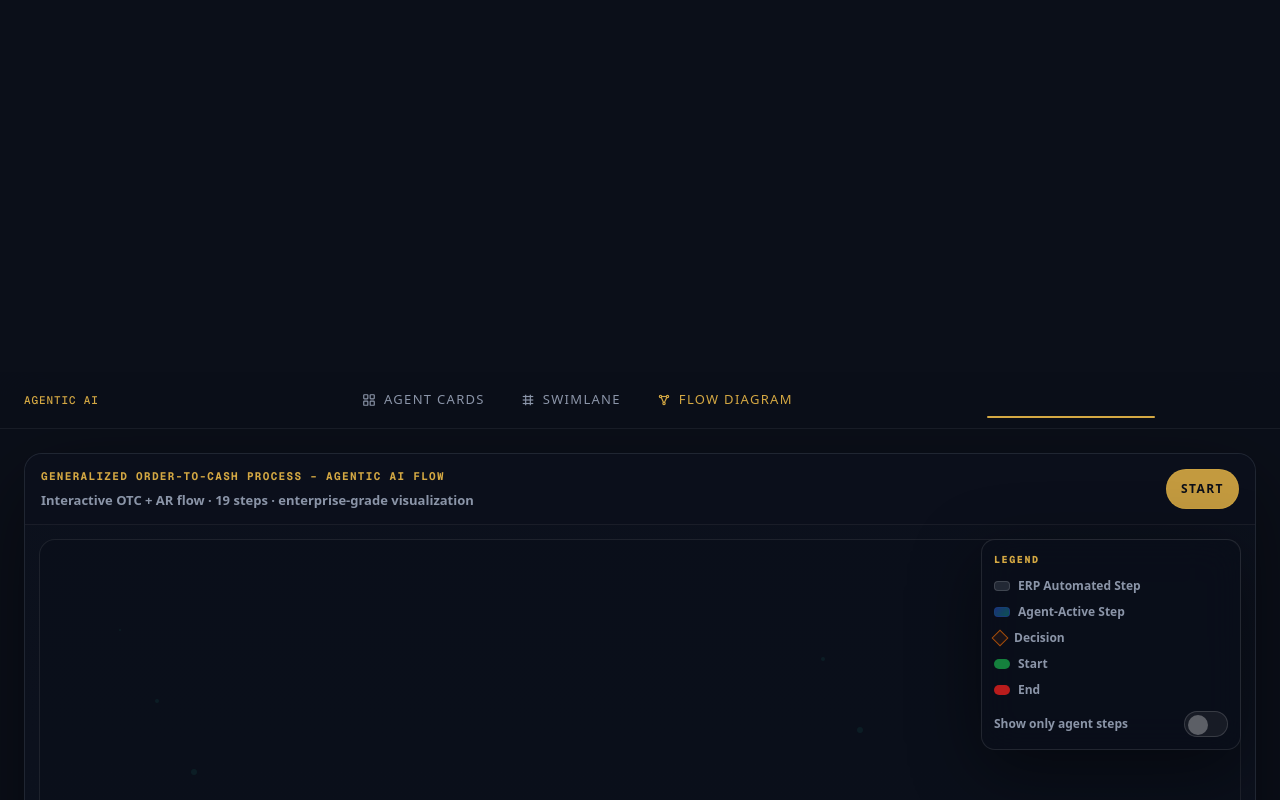
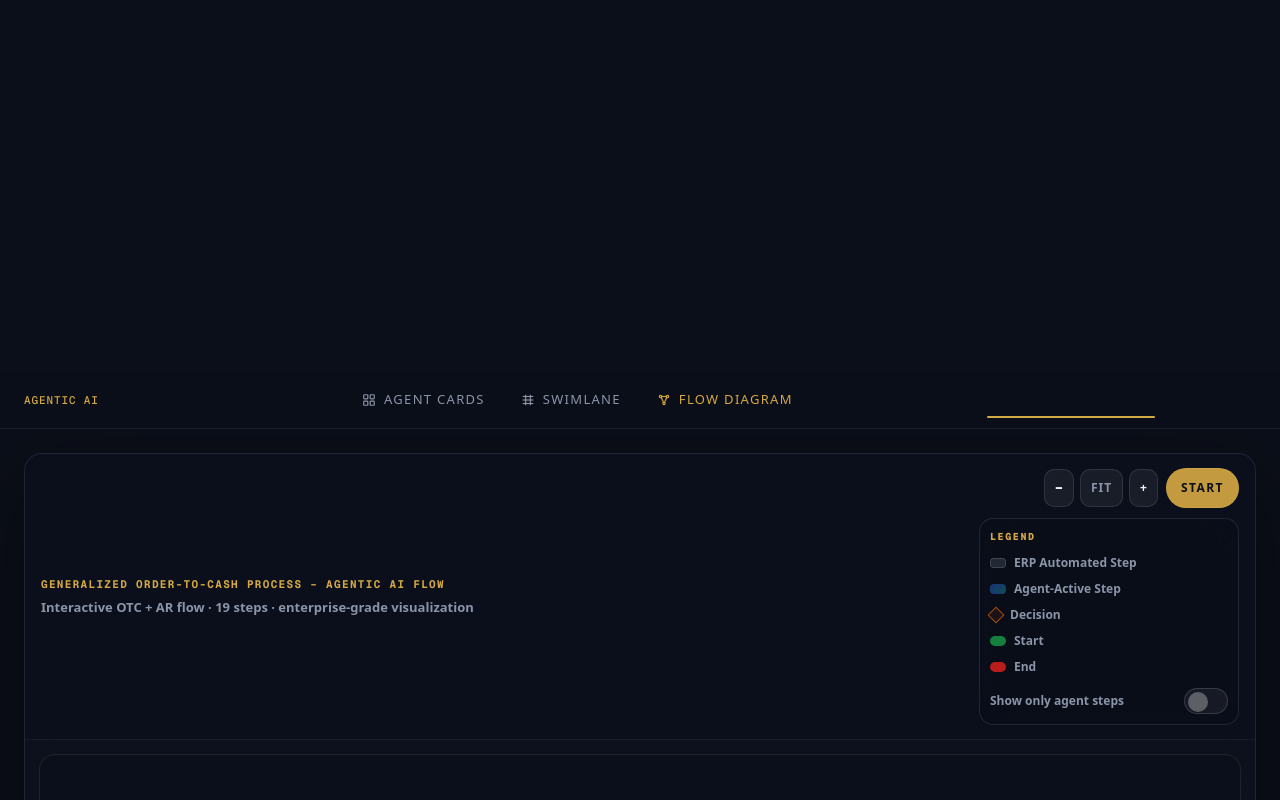
Before and after one commit to kulkid49/Agentic-AR-Flow-Modern, a React (Vite) app: page / in a window 1280 px wide. Both pictures are taken after a click on the button "FLOW DIAGRAM". Shown: the part 428-1228 px from the top of the page. Built offline with nearby package versions, Linux system fonts and the light colour scheme.

Commit message:
Improve flow diagram layout and legend placement

```diff
--- a/src/components/FlowChartView.tsx
+++ b/src/components/FlowChartView.tsx
@@ -41,16 +41,37 @@ type EdgeSpec = {
 };
 
 function pathBetween(from: NodeSpec, to: NodeSpec) {
-  const fx = from.x + from.w / 2;
-  const fy = from.y + from.h;
-  const tx = to.x + to.w / 2;
-  const ty = to.y;
-  const dy = Math.max(40, Math.min(180, (ty - fy) * 0.6));
-  const c1x = fx;
-  const c1y = fy + dy;
-  const c2x = tx;
-  const c2y = ty - dy;
-  return `M ${fx} ${fy} C ${c1x} ${c1y}, ${c2x} ${c2y}, ${tx} ${ty}`;
+  const fromCenterX = from.x + from.w / 2;
+  const fromCenterY = from.y + from.h / 2;
+  const toCenterX = to.x + to.w / 2;
+  const toCenterY = to.y + to.h / 2;
+
+  const dx = toCenterX - fromCenterX;
+  const dy = toCenterY - fromCenterY;
+
+  const fromBottom = { x: fromCenterX, y: from.y + from.h };
+  const fromTop = { x: fromCenterX, y: from.y };
+  const fromLeft = { x: from.x, y: fromCenterY };
+  const fromRight = { x: from.x + from.w, y: fromCenterY };
+
+  const toBottom = { x: toCenterX, y: to.y + to.h };
+  const toTop = { x: toCenterX, y: to.y };
+  const toLeft = { x: to.x, y: toCenterY };
+  const toRight = { x: to.x + to.w, y: toCenterY };
+
+  const mostlyVertical = Math.abs(dy) > Math.abs(dx) * 0.9;
+
+  if (mostlyVertical) {
+    const start = dy >= 0 ? fromBottom : fromTop;
+    const end = dy >= 0 ? toTop : toBottom;
+    const midY = (start.y + end.y) / 2;
+    return `M ${start.x} ${start.y} C ${start.x} ${midY}, ${end.x} ${midY}, ${end.x} ${end.y}`;
+  }
+
+  const start = dx >= 0 ? fromRight : fromLeft;
+  const end = dx >= 0 ? toLeft : toRight;
+  const midX = (start.x + end.x) / 2;
+  return `M ${start.x} ${start.y} C ${midX} ${start.y}, ${midX} ${end.y}, ${end.x} ${end.y}`;
 }
 
 function clipText(s: string, max: number) {
@@ -292,6 +313,7 @@ export default function FlowChartView() {
   const [animating, setAnimating] = useState(false);
   const [typedDone, setTypedDone] = useState(true);
   const [showOnlyAgentSteps, setShowOnlyAgentSteps] = useState(false);
+  const [zoom, setZoom] = useState(0.82);
 
   const steps = FLOW_STEPS;
 
@@ -556,6 +578,12 @@ export default function FlowChartView() {
     return (lastNode?.y ?? 1400) + 120;
   }, [nodesAll]);
 
+  const viewTransform = useMemo(() => {
+    const z = Math.max(0.6, Math.min(1.1, zoom));
+    const dx = (1200 * (1 - z)) / 2;
+    return `translate(${dx} 0) scale(${z})`;
+  }, [zoom]);
+
   return (
     <div className="animate-fadeIn">
       <div className="max-w-[1400px] mx-auto px-4 sm:px-6 pt-6 pb-16">
@@ -596,7 +624,63 @@ export default function FlowChartView() {
               </div>
             </div>
 
+            <div style={{ display: "flex", flexDirection: "column", alignItems: "flex-end", gap: "10px" }}>
               <div className="flex items-center gap-2">
+                <div className="flex items-center gap-1.5">
+                  <button
+                    type="button"
+                    onClick={() => setZoom((z) => Math.max(0.6, Math.round((z - 0.05) * 100) / 100))}
+                    style={{
+                      background: "rgba(255,255,255,0.06)",
+                      border: "1px solid rgba(255,255,255,0.10)",
+                      color: "#F0F2F5",
+                      borderRadius: "10px",
+                      padding: "9px 10px",
+                      fontSize: "12px",
+                      fontWeight: 900,
+                      cursor: "pointer",
+                    }}
+                    aria-label="Zoom out"
+                  >
+                    −
+                  </button>
+                  <button
+                    type="button"
+                    onClick={() => setZoom(0.82)}
+                    style={{
+                      background: "rgba(255,255,255,0.06)",
+                      border: "1px solid rgba(255,255,255,0.10)",
+                      color: "#8B95A8",
+                      borderRadius: "10px",
+                      padding: "9px 10px",
+                      fontSize: "12px",
+                      fontWeight: 900,
+                      cursor: "pointer",
+                      letterSpacing: "0.08em",
+                      textTransform: "uppercase",
+                    }}
+                  >
+                    Fit
+                  </button>
+                  <button
+                    type="button"
+                    onClick={() => setZoom((z) => Math.min(1.1, Math.round((z + 0.05) * 100) / 100))}
+                    style={{
+                      background: "rgba(255,255,255,0.06)",
+                      border: "1px solid rgba(255,255,255,0.10)",
+                      color: "#F0F2F5",
+                      borderRadius: "10px",
+                      padding: "9px 10px",
+                      fontSize: "12px",
+                      fontWeight: 900,
+                      cursor: "pointer",
+                    }}
+                    aria-label="Zoom in"
+                  >
+                    +
+                  </button>
+                </div>
+
                 {!started && (
                   <button
                     type="button"
@@ -662,30 +746,16 @@ export default function FlowChartView() {
                   </button>
                 )}
               </div>
-          </div>
 
               <div
-            ref={containerRef}
                 style={{
-              position: "relative",
-              background: "linear-gradient(180deg, rgba(11,15,25,0.6), rgba(11,15,25,0.35))",
-              padding: "14px 14px 12px",
-            }}
-          >
-            <div
-              style={{
-                position: "absolute",
-                right: 14,
-                top: 14,
-                zIndex: 10,
                   background: "rgba(11,15,25,0.72)",
                   border: "1px solid rgba(255,255,255,0.10)",
                   borderRadius: "14px",
-                padding: "12px 12px",
+                  padding: "10px 10px",
                   width: "260px",
                   backdropFilter: "blur(18px)",
                   WebkitBackdropFilter: "blur(18px)",
-                boxShadow: "0 20px 70px rgba(0,0,0,0.45)",
                 }}
               >
                 <div
@@ -702,31 +772,69 @@ export default function FlowChartView() {
                 </div>
                 <div style={{ marginTop: "10px", display: "grid", gap: "8px" }}>
                   <div className="flex items-center gap-2">
-                  <span style={{ width: 16, height: 10, borderRadius: 4, background: "rgba(148,163,184,0.18)", border: "1px solid rgba(255,255,255,0.14)" }} />
+                    <span
+                      style={{
+                        width: 16,
+                        height: 10,
+                        borderRadius: 4,
+                        background: "rgba(148,163,184,0.18)",
+                        border: "1px solid rgba(255,255,255,0.14)",
+                      }}
+                    />
                     <div style={{ fontSize: "12px", color: "#8B95A8", fontWeight: 650 }}>ERP Automated Step</div>
                   </div>
                   <div className="flex items-center gap-2">
-                  <span style={{ width: 16, height: 10, borderRadius: 4, background: "linear-gradient(135deg, rgba(30,58,138,0.85), rgba(15,118,110,0.65))", border: "1px solid rgba(30,58,138,0.55)" }} />
+                    <span
+                      style={{
+                        width: 16,
+                        height: 10,
+                        borderRadius: 4,
+                        background: "linear-gradient(135deg, rgba(30,58,138,0.85), rgba(15,118,110,0.65))",
+                        border: "1px solid rgba(30,58,138,0.55)",
+                      }}
+                    />
                     <div style={{ fontSize: "12px", color: "#8B95A8", fontWeight: 650 }}>Agent-Active Step</div>
                   </div>
                   <div className="flex items-center gap-2">
-                  <span style={{ width: 12, height: 12, transform: "rotate(45deg)", background: "rgba(180,83,9,0.10)", border: "1px solid rgba(180,83,9,0.9)" }} />
+                    <span
+                      style={{
+                        width: 12,
+                        height: 12,
+                        transform: "rotate(45deg)",
+                        background: "rgba(180,83,9,0.10)",
+                        border: "1px solid rgba(180,83,9,0.9)",
+                      }}
+                    />
                     <div style={{ fontSize: "12px", color: "#8B95A8", fontWeight: 650 }}>Decision</div>
                   </div>
                   <div className="flex items-center gap-2">
-                  <span style={{ width: 16, height: 10, borderRadius: 999, background: "#15803D", border: "1px solid rgba(21,128,61,0.55)" }} />
+                    <span
+                      style={{
+                        width: 16,
+                        height: 10,
+                        borderRadius: 999,
+                        background: "#15803D",
+                        border: "1px solid rgba(21,128,61,0.55)",
+                      }}
+                    />
                     <div style={{ fontSize: "12px", color: "#8B95A8", fontWeight: 650 }}>Start</div>
                   </div>
                   <div className="flex items-center gap-2">
-                  <span style={{ width: 16, height: 10, borderRadius: 999, background: "#B91C1C", border: "1px solid rgba(185,28,28,0.55)" }} />
+                    <span
+                      style={{
+                        width: 16,
+                        height: 10,
+                        borderRadius: 999,
+                        background: "#B91C1C",
+                        border: "1px solid rgba(185,28,28,0.55)",
+                      }}
+                    />
                     <div style={{ fontSize: "12px", color: "#8B95A8", fontWeight: 650 }}>End</div>
                   </div>
                 </div>
 
                 <div className="mt-3 flex items-center justify-between gap-2">
-                <div style={{ fontSize: "12px", color: "#8B95A8", fontWeight: 650 }}>
-                  Show only agent steps
-                </div>
+                  <div style={{ fontSize: "12px", color: "#8B95A8", fontWeight: 650 }}>Show only agent steps</div>
                   <button
                     type="button"
                     onClick={() => setShowOnlyAgentSteps((v) => !v)}
@@ -756,7 +864,17 @@ export default function FlowChartView() {
                   </button>
                 </div>
               </div>
+            </div>
+          </div>
 
+          <div
+            ref={containerRef}
+            style={{
+              position: "relative",
+              background: "linear-gradient(180deg, rgba(11,15,25,0.6), rgba(11,15,25,0.35))",
+              padding: "14px 14px 12px",
+            }}
+          >
             <div
               style={{
                 position: "relative",
@@ -771,7 +889,7 @@ export default function FlowChartView() {
                 ref={svgRef}
                 viewBox={`0 0 1200 ${svgHeight}`}
                 width="100%"
-                style={{ display: "block", minWidth: "1000px" }}
+                style={{ display: "block" }}
               >
                 <defs>
                   <linearGradient id="agentGrad" x1="0" y1="0" x2="1" y2="1">
@@ -799,6 +917,7 @@ export default function FlowChartView() {
                   </marker>
                 </defs>
 
+                <g transform={viewTransform}>
                   <rect x="0" y="0" width="1200" height={svgHeight} fill="rgba(0,0,0,0)" />
                   <g className="flow-ambient" opacity="0.55">
                     {Array.from({ length: 28 }, (_, i) => (
@@ -828,6 +947,7 @@ export default function FlowChartView() {
                           strokeDasharray={e.dashed ? "8 10" : undefined}
                           markerEnd="url(#arrowHead)"
                           opacity={1}
+                          vectorEffect="non-scaling-stroke"
                         />
                       );
                     })}
@@ -850,7 +970,13 @@ export default function FlowChartView() {
                       const points = `${cx},${cy - h / 2} ${cx + w / 2},${cy} ${cx},${cy + h / 2} ${cx - w / 2},${cy}`;
                       return (
                         <g key={n.id} data-node={n.id} opacity={baseOpacity} style={{ transformBox: "fill-box", transformOrigin: "50% 50%" }}>
-                          <polygon points={points} fill={st.fill} stroke={st.stroke} strokeWidth="2.4" />
+                          <polygon
+                            points={points}
+                            fill={st.fill}
+                            stroke={st.stroke}
+                            strokeWidth="2.4"
+                            vectorEffect="non-scaling-stroke"
+                          />
                           <text x={cx} y={cy - 10} textAnchor="middle" fill="#F0F2F5" fontSize="12" fontWeight="800">
                             {`Step ${n.stepNo}`}
                           </text>
@@ -880,6 +1006,7 @@ export default function FlowChartView() {
                           stroke={st.stroke}
                           strokeWidth="1.8"
                           filter={isAgent ? "url(#glowCyan)" : undefined}
+                          vectorEffect="non-scaling-stroke"
                         />
 
                         {isAgent && (
@@ -917,6 +1044,7 @@ export default function FlowChartView() {
                       </g>
                     );
                   })}
+                </g>
                 </g>
               </svg>
             </div>
--- a/src/components/flow/TypewriterChars.tsx
+++ b/src/components/flow/TypewriterChars.tsx
@@ -51,7 +51,7 @@ export default function TypewriterChars({
     return () => window.clearInterval(id);
   }, [start, charDelayMs, content, onDone]);
 
-  const shown = start ? content.slice(0, count) : "";
+  const shown = start ? content.slice(0, count) : doneRef.current ? content : "";
   const isTyping = start && !doneRef.current && content.length > 0;
 
   return (
```
Lines whose indentation alone changed are shown as unchanged.
